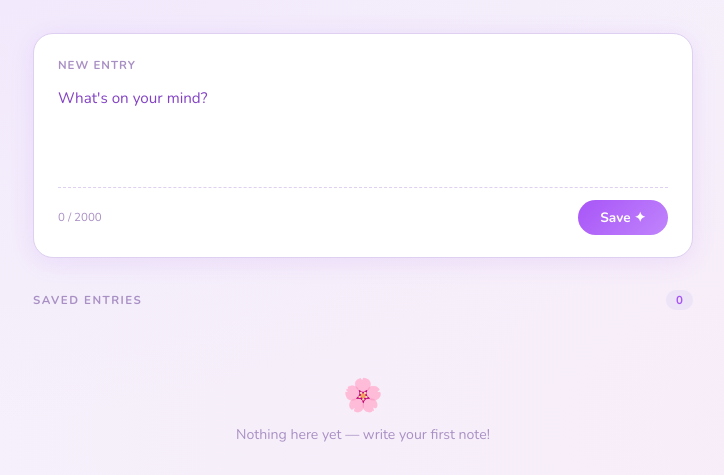
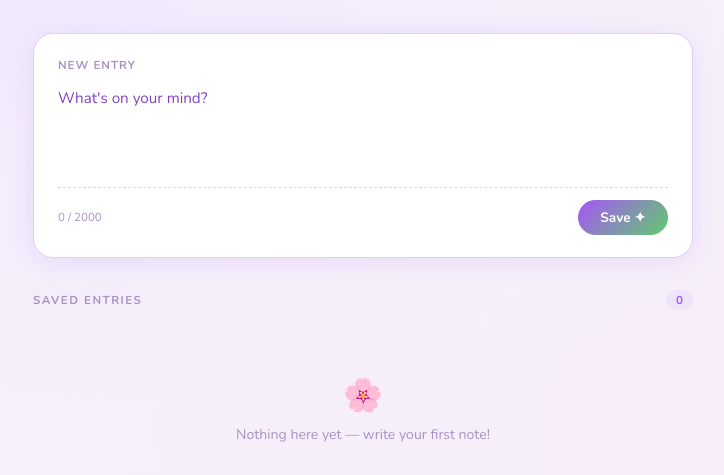
Before and after one commit to ViktoriaStefanova-fontys/Case-Study-1-web-pipeline, a Flask app: page / in a window 1280 px wide. Shown: the part 215-690 px from the top of the page, without its empty margins (277-1001 px from the left). Run offline with Flask 3, Linux system fonts and the light colour scheme; data that the repository does not hold is empty.

Commit message:
test pipeline 3

```diff
--- a/templates/index.html
+++ b/templates/index.html
@@ -143,7 +143,7 @@
     #char-count { font-size: 0.72rem; color: var(--muted); }
 
     button.submit {
-      background: linear-gradient(135deg, var(--accent), #c084fc);
+      background: linear-gradient(135deg, var(--accent), #60cb6e);
       color: #fff;
       border: none;
       border-radius: 50px;
```
